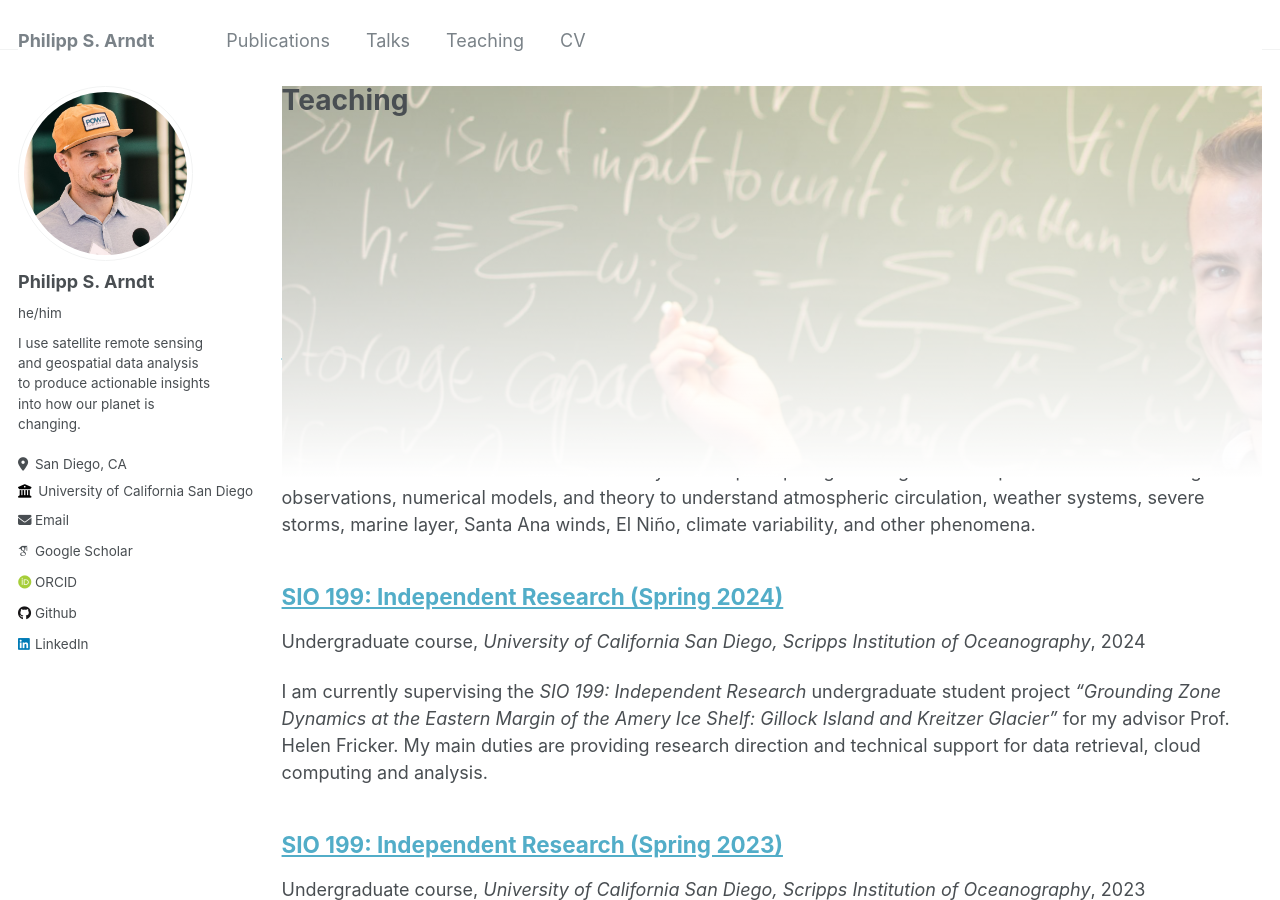
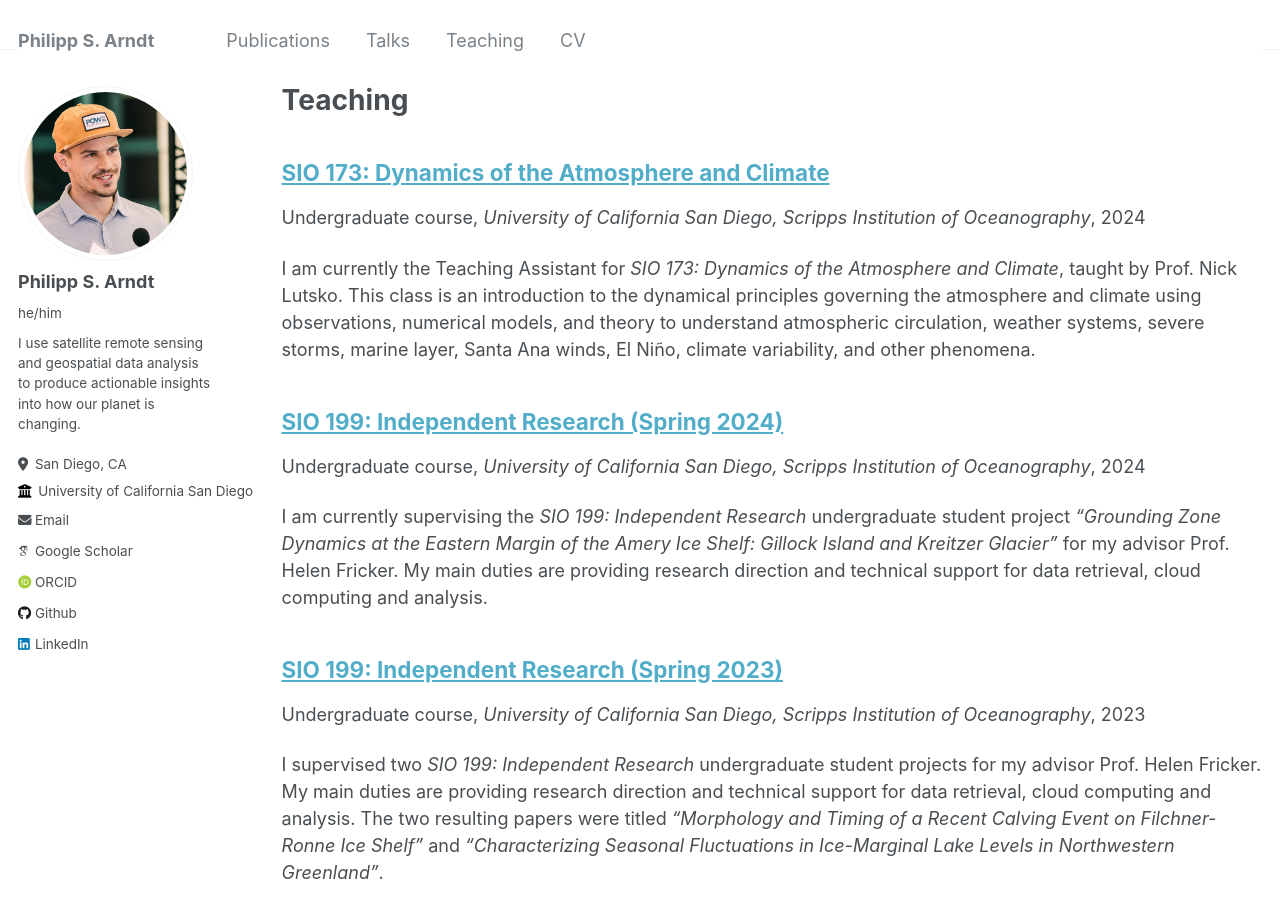
Before and after one commit to fliphilipp/fliphilipp.github.io, a Jekyll site: the page built from _pages/teaching.html, in a window 1280 px wide and 900 px high. Built offline with Jekyll 4.4.1, drawn with Linux system fonts in a browser that asks for light colours; some web fonts are replaced.

Commit message:
Update teaching.html

```diff
--- a/_pages/teaching.html
+++ b/_pages/teaching.html
@@ -3,9 +3,6 @@ layout: archive
 title: "Teaching"
 permalink: /teaching/
 author_profile: true
-header:
-  overlay_image: /images/header_teaching.jpg
-  overlay_filter: linear-gradient(rgba(255, 255, 255, 0.5), rgba(255, 255, 255, 1.0))
 ---
 
 <!--
@@ -19,6 +16,7 @@ header:
   <!-- overlay_filter: rgba(255, 255, 255, 0.25) # for rgba background -->
   <!-- overlay_filter: linear-gradient(rgba(255, 0, 0, 0.5), rgba(0, 255, 255, 0.5)) # for gradient -->
 
+<!--
 <style>
   .header-image-container {
     position: relative;
@@ -38,10 +36,8 @@ header:
     background: linear-gradient(to bottom, rgba(255,255,255,0.5), rgba(255,255,255,1.0));
     background-position: top center;
   }
-  .body-image {
-    position: relative;
-
 </style>
+-->
 
 <!--
 {% if page.header.overlay_color or page.header.overlay_image or page.header.image %}
@@ -50,13 +46,13 @@ header:
 <p style="margin-top:-5cm;"> </p>
 -->
 
+<!--
 <div class="header-image-container">
   <div class="header-image-overlay">
     <h1 class="page__title">{{ page.title }}</h1>
   </div>
 </div>
-
-<p style="margin-top:-5cm;"> </p>
+-->
 
 {% include base_path %}
 
```
